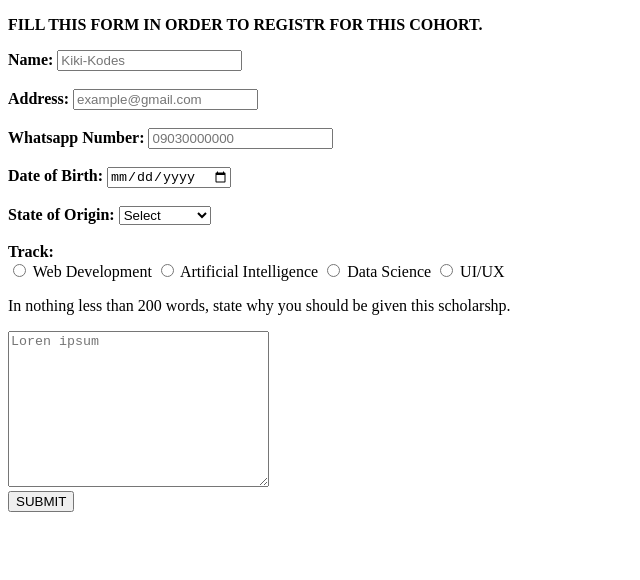
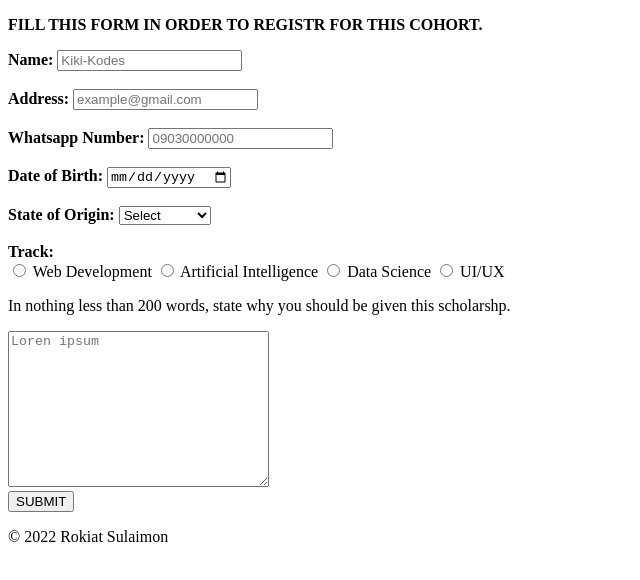
Before and after one commit to Kiki-Kodes/FORM, a plain HTML site: page index.html in a window 1280 px wide. Shown: the whole page, without its empty margins (0-640 px from the left). Drawn offline with Linux system fonts and the light colour scheme.

Commit message:
Added footer

```diff
--- a/index.html
+++ b/index.html
@@ -89,6 +89,9 @@
         </form>
     </main>
 
-    <footer></footer>
+    <footer>
+        <p> &copy; 2022 Rokiat Sulaimon</p>
+
+    </footer>
 </body>
 </html>
```
